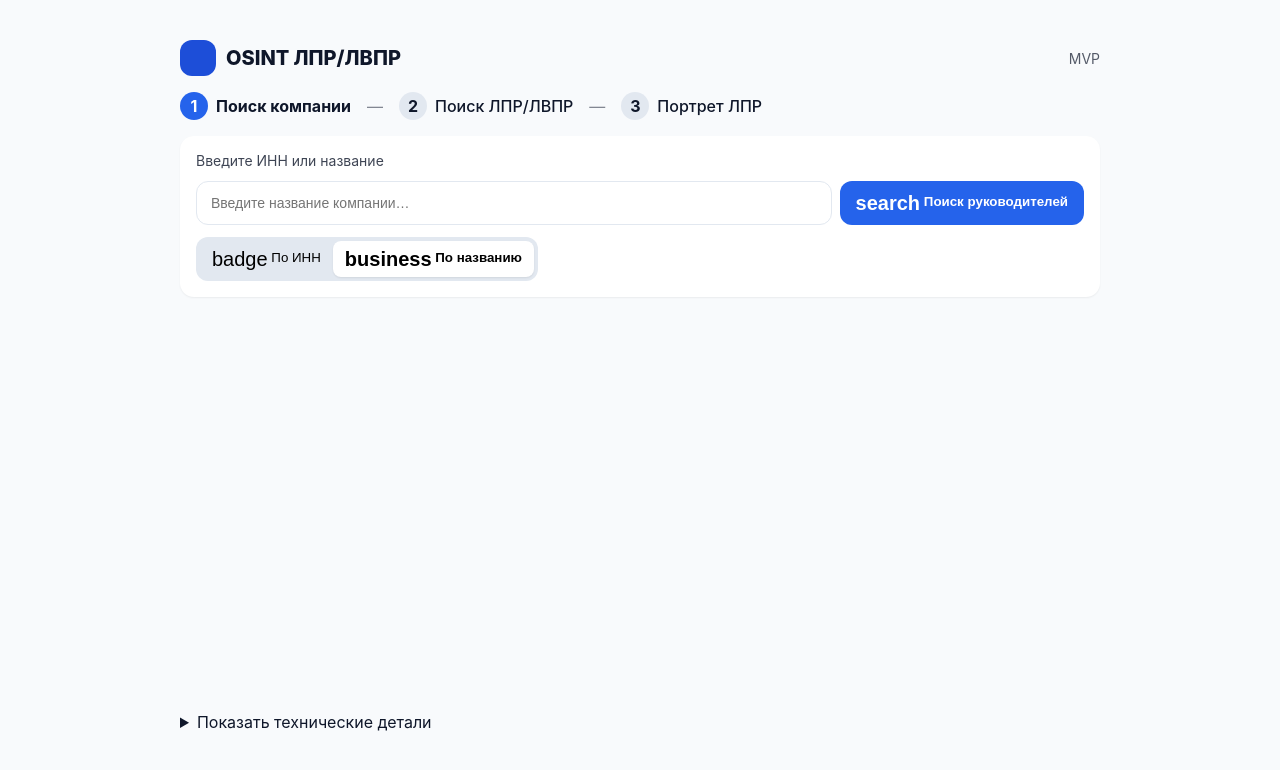
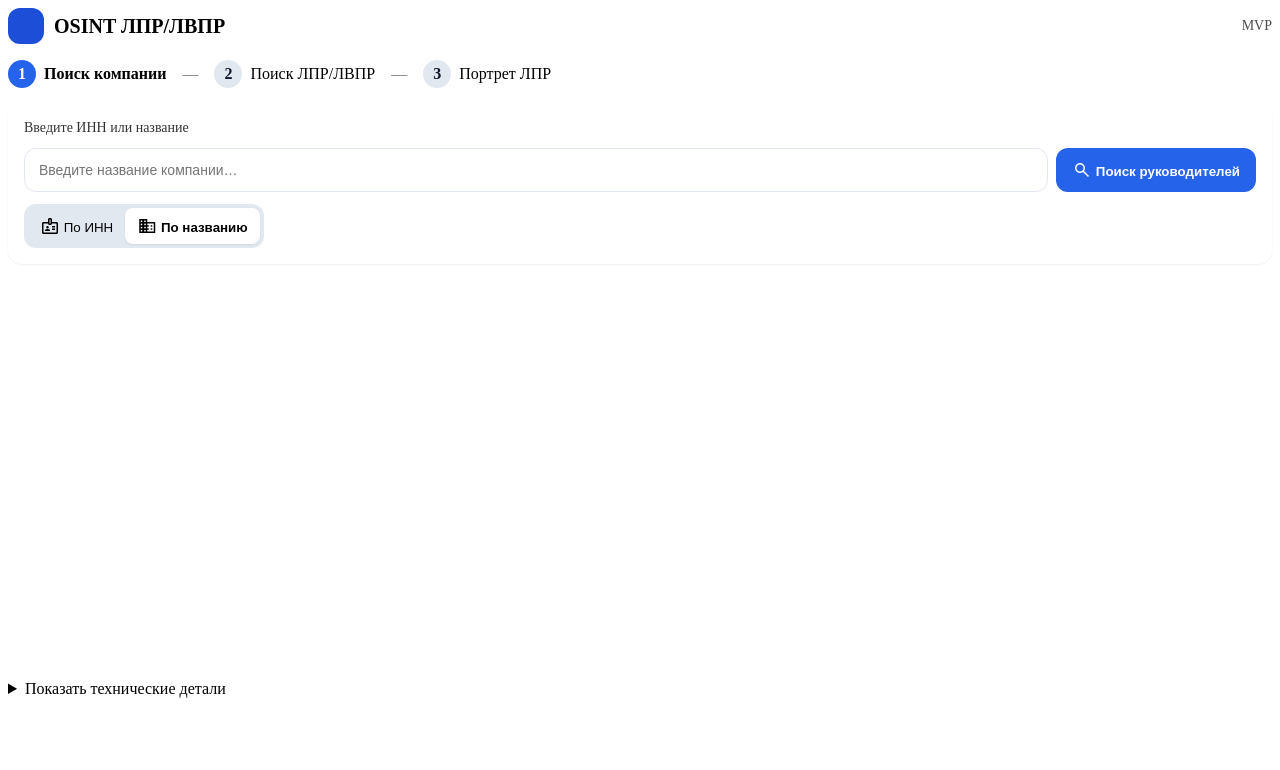
Before and after one commit to mlebenko/LPR-Osint, a Next.js app in the folder osint-lpr-vercel/: page / in a window 1280 px wide. Shown: the top 770 px of the page. Built offline with nearby package versions, Linux system fonts and the light colour scheme.

Commit message:
Update layout.tsx

```diff
--- a/osint-lpr-vercel/src/app/layout.tsx
+++ b/osint-lpr-vercel/src/app/layout.tsx
@@ -2,9 +2,15 @@
 export default function RootLayout({ children }: { children: React.ReactNode }) {
   return (
     <html lang="ru">
-      <body style={{fontFamily:"Inter, system-ui, Arial", background:"#f8fafc", color:"#0f172a"}}>
-        <div style={{maxWidth: 920, margin:"0 auto", padding:"32px 20px"}}>{children}</div>
-      </body>
+      <head>
+        <link rel="preconnect" href="https://fonts.googleapis.com" />
+        <link rel="preconnect" href="https://fonts.gstatic.com" crossOrigin="" />
+        <link
+          href="https://fonts.googleapis.com/css2?family=Material+Symbols+Outlined:opsz,wght,FILL,GRAD@20..48,400..700,0..1,-50..200"
+          rel="stylesheet"
+        />
+      </head>
+      <body>{children}</body>
     </html>
   );
 }
```
